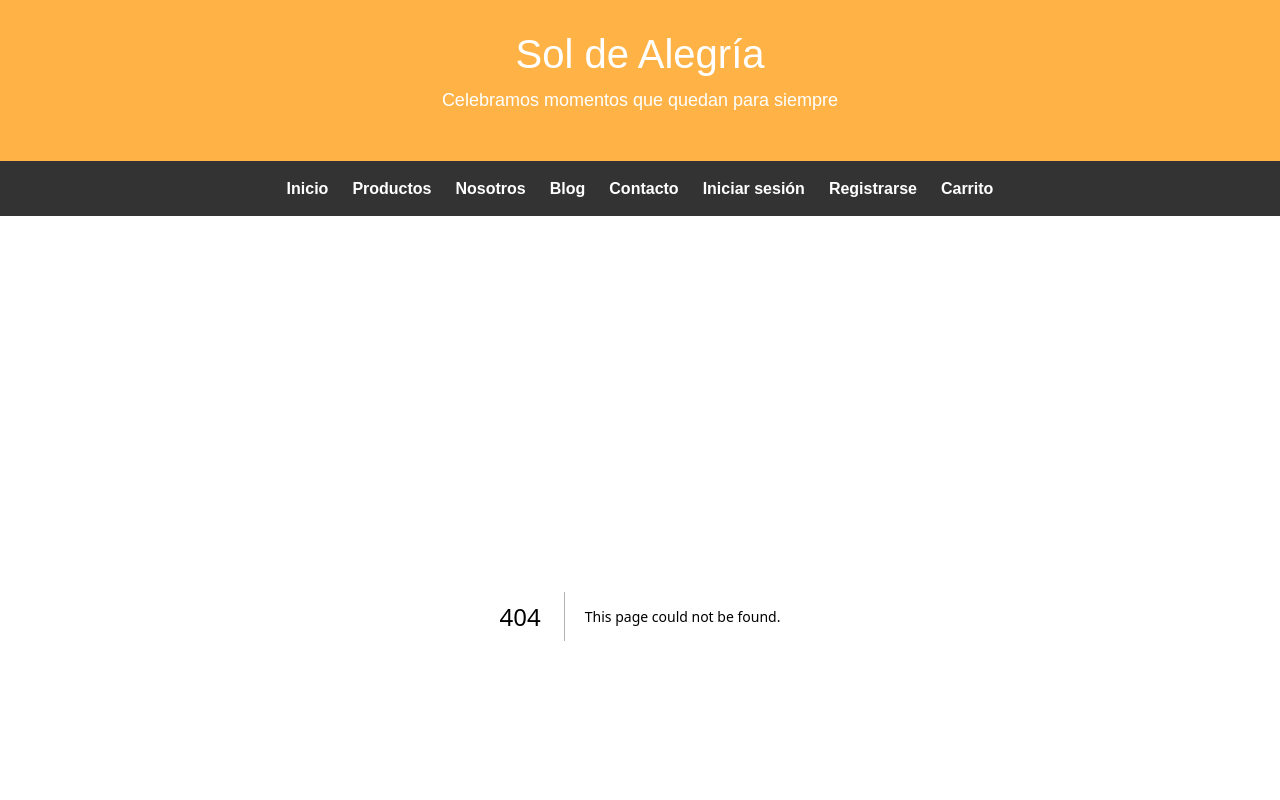
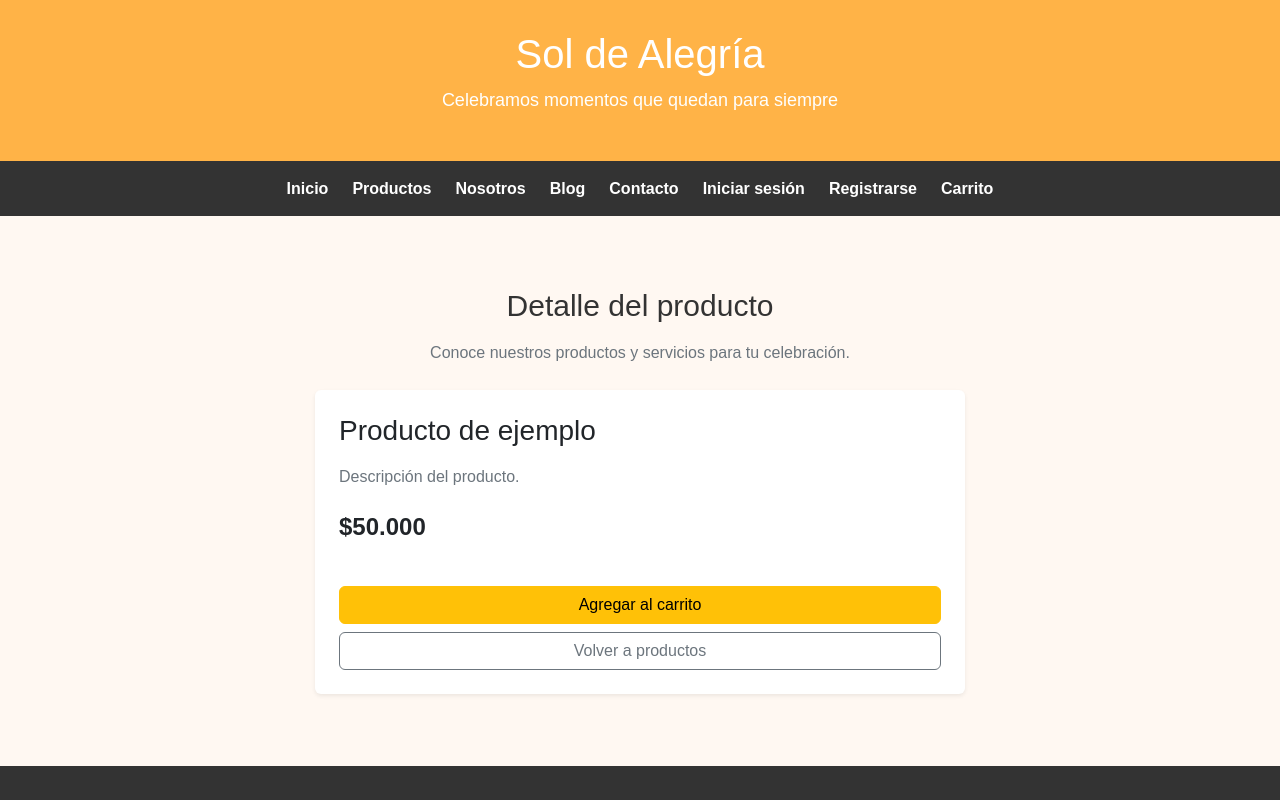
Before and after one commit to agonymustdie/sol-de-alegria-frontend, a Next.js app: page /productos/1 in a window 1280 px wide. Before the commit this address had no page. Shown: the top 800 px of the page. Built offline with nearby package versions, Linux system fonts and the light colour scheme.

Commit message:
Implemento detalle de productos con rutas dinamicas

```diff
--- /dev/null
+++ b/app/productos/[id]/page.tsx
@@ -0,0 +1,61 @@
+import Link from "next/link";
+import { notFound } from "next/navigation";
+import { productos } from "../../../data/productos";
+
+type Props = {
+  params: Promise<{ id: string }>;
+};
+
+export default async function ProductoDetalle({ params }: Props) {
+
+  const { id } = await params;
+
+  const producto = productos.find(
+    (producto) => producto.id === Number(id)
+  );
+
+  if (!producto) {
+    notFound();
+  }
+
+    return (
+    <main className="container py-5">
+        <section className="py-4">
+        <h2 className="mb-3">Detalle del producto</h2>
+        <p className="text-secondary mb-4">
+            Conoce nuestros productos y servicios para tu celebración.
+        </p>
+
+        <div
+            className="card shadow-sm border-0 mx-auto text-start"
+            style={{ maxWidth: "650px" }}
+        >
+            <div className="card-body p-4">
+            <h3 className="fs-3 mb-3">{producto.nombre}</h3>
+
+            <p className="text-secondary mb-4">
+                {producto.descripcion}
+            </p>
+
+            <h4 className="fw-bold mb-4">
+                ${producto.precio.toLocaleString("es-CL")}
+            </h4>
+
+            <div className="d-grid gap-2">
+                <button type="button" className="btn btn-warning">
+                Agregar al carrito
+                </button>
+
+                <Link
+                href="/productos"
+                className="btn btn-outline-secondary"
+                >
+                Volver a productos
+                </Link>
+            </div>
+            </div>
+        </div>
+        </section>
+    </main>
+    );
+}
```
